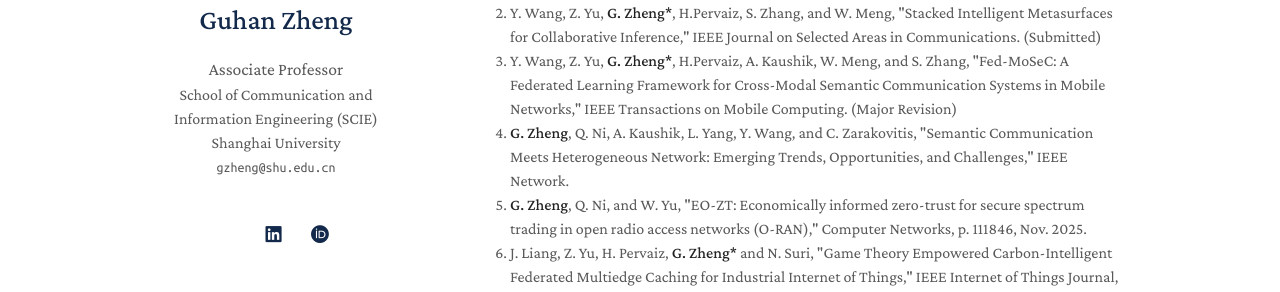
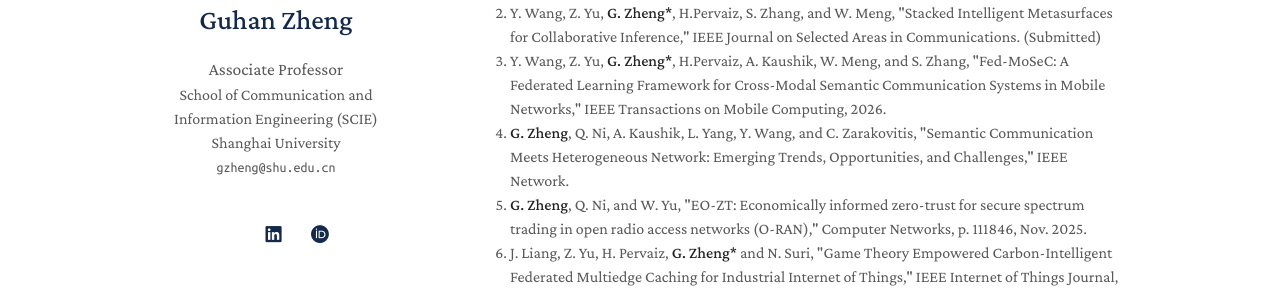
Before and after one commit to Guhan328/Guhan328.github.io, a Jekyll site: the page built from publications.md, in a window 1280 px wide and 1124 px high. Shown: the part 276-568 px from the top of the window. Built offline with Jekyll 4.4.1, drawn with Linux system fonts in a browser that asks for light colours; a style sheet for code colours, icons or effects is not loaded.

Commit message:
Update pubJournal.md

```diff
--- a/_includes/pubJournal.md
+++ b/_includes/pubJournal.md
@@ -10,7 +10,7 @@
 <ol id="pub-list" style="margin:0 0 5px;">
   <li><a><autocolor>C. Shen, Q. Ni, H.Pervaiz, M. Renzo, <strong>G. Zheng*</strong>, and S. Zhang*, "Robust Stacked Intelligent Metasurfaces for End-Edge Collaborative Inference in Low-Altitude Wireless Networks," IEEE Transactions on Vehicular Technology. (Submitted) </autocolor></a></li>
   <li><a><autocolor>Y. Wang, Z. Yu, <strong>G. Zheng*</strong>, H.Pervaiz, S. Zhang, and W. Meng, "Stacked Intelligent Metasurfaces for Collaborative Inference," IEEE Journal on Selected Areas in Communications. (Submitted) </autocolor></a></li>
-  <li><a><autocolor>Y. Wang, Z. Yu, <strong>G. Zheng*</strong>, H.Pervaiz, A. Kaushik, W. Meng, and S. Zhang, "Fed-MoSeC: A Federated Learning Framework for Cross-Modal Semantic Communication Systems in Mobile Networks," IEEE Transactions on Mobile Computing. (Major Revision) </autocolor></a></li>
+  <li><a><autocolor>Y. Wang, Z. Yu, <strong>G. Zheng*</strong>, H.Pervaiz, A. Kaushik, W. Meng, and S. Zhang, "Fed-MoSeC: A Federated Learning Framework for Cross-Modal Semantic Communication Systems in Mobile Networks," IEEE Transactions on Mobile Computing, 2026.</autocolor></a></li>
   <li><a href="https://ieeexplore.ieee.org/document/11319360"><autocolor><strong>G. Zheng</strong>, Q. Ni, A. Kaushik, L. Yang, Y. Wang, and C. Zarakovitis, "Semantic Communication Meets Heterogeneous Network: Emerging Trends, Opportunities, and Challenges," IEEE Network.</autocolor></a></li>
   <li><a href="https://www.sciencedirect.com/science/article/pii/S1389128625008126"><autocolor><strong>G. Zheng</strong>, Q. Ni, and W. Yu, "EO-ZT: Economically informed zero-trust for secure spectrum trading in open radio access networks (O-RAN)," Computer Networks, p. 111846, Nov. 2025. </autocolor></a></li>
   <li><a href="https://ieeexplore.ieee.org/abstract/document/11075850"><autocolor>J. Liang, Z. Yu, H. Pervaiz, <strong>G. Zheng*</strong> and N. Suri, "Game Theory Empowered Carbon-Intelligent Federated Multiedge Caching for Industrial Internet of Things," IEEE Internet of Things Journal, vol. 12, no. 17, pp. 34875-34889, 1 Sept.1, 2025.</autocolor></a></li>
```
